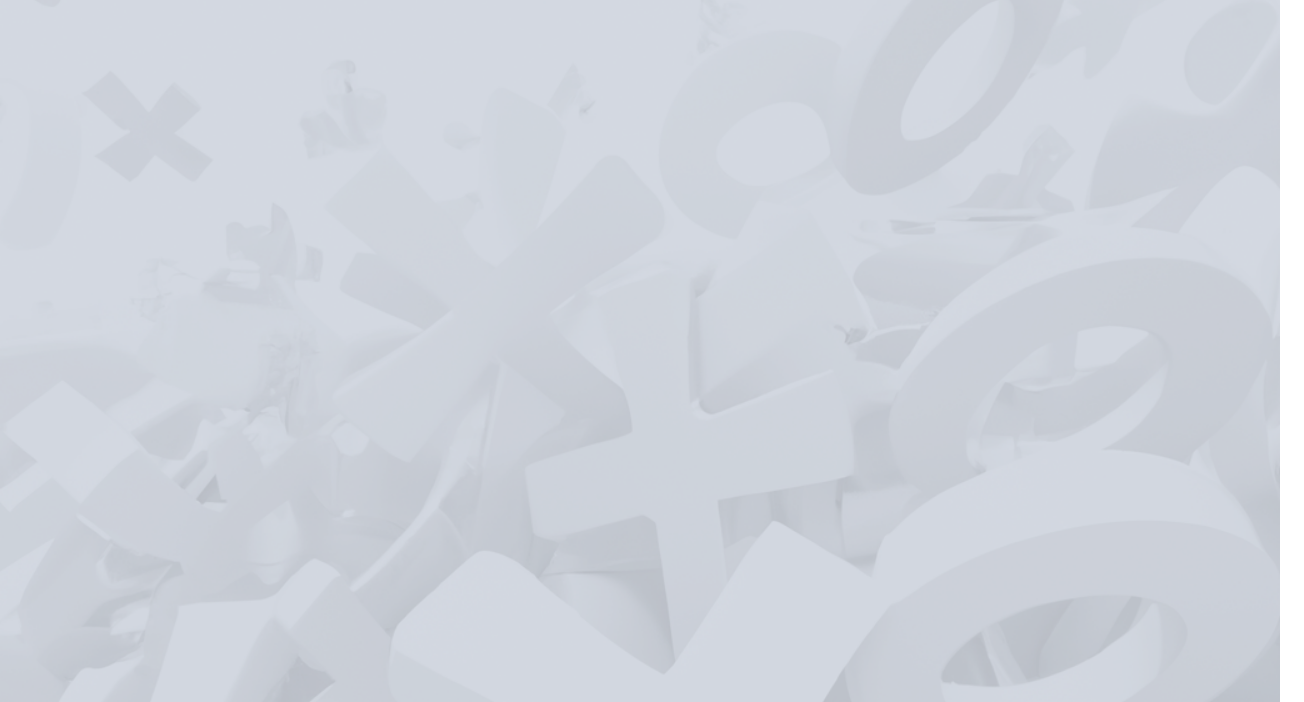
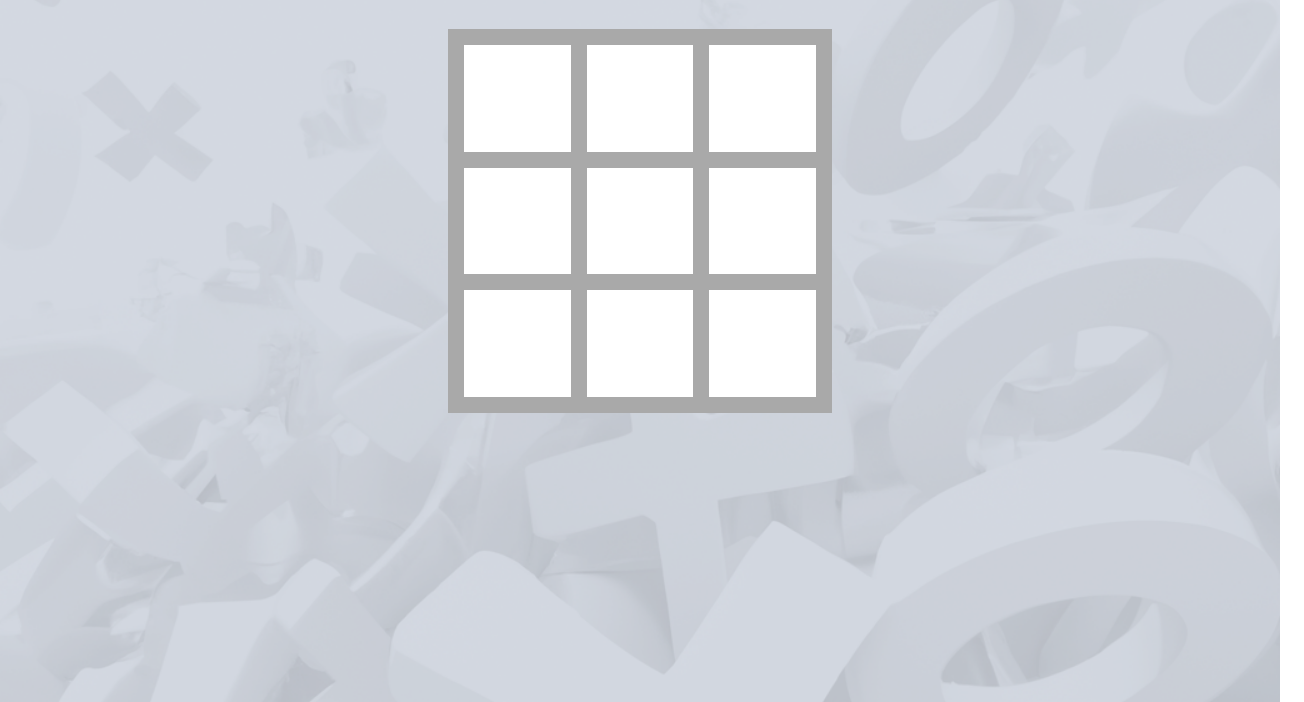
Before and after one commit to liammtech/tic-tac-toe, a plain HTML site: page index.html in a window 1280 px wide. Shown: the part 98-800 px from the top of the page, 1304 px wide, since content can reach past the window. Drawn offline with Linux system fonts and the light colour scheme.

Commit message:
Add game grid to page

```diff
--- a/index.html
+++ b/index.html
@@ -17,5 +17,18 @@
             <button id="reset-button">Reset Game</button>
         </div>
     </header>
+    <main>
+        <div id="gameboard">
+            <div class="grid-cell"></div>
+            <div class="grid-cell"></div>
+            <div class="grid-cell"></div>
+            <div class="grid-cell"></div>
+            <div class="grid-cell"></div>
+            <div class="grid-cell"></div>
+            <div class="grid-cell"></div>
+            <div class="grid-cell"></div>
+            <div class="grid-cell"></div>
+        </div>
+    </main>
 </body>
 </html>
--- a/main.css
+++ b/main.css
@@ -16,7 +16,6 @@ header {
     display: flex;
     justify-content: center;
     width: 100%;
-    padding: 1em;
     > * {
         margin: 0;
     }
@@ -26,6 +25,7 @@ header {
     display: flex;
     justify-content: space-between;
     width: var(--main-section-width);
+    padding: 2em;
 }
 
 .title-container {
@@ -33,3 +33,23 @@ header {
         margin: 0;
     }
 }
+
+main {
+    display: flex;
+    justify-content: center;
+}
+
+#gameboard {
+    display: grid;
+    height: var(--main-section-width);
+    width: var(--main-section-width);
+    background-color: darkgray;
+    box-sizing: border-box;
+    padding: 1em;
+    grid-template: 1fr 1fr 1fr / 1fr 1fr 1fr;
+    gap: 1em;
+}
+
+.grid-cell {
+    background-color: white;
+}
```
